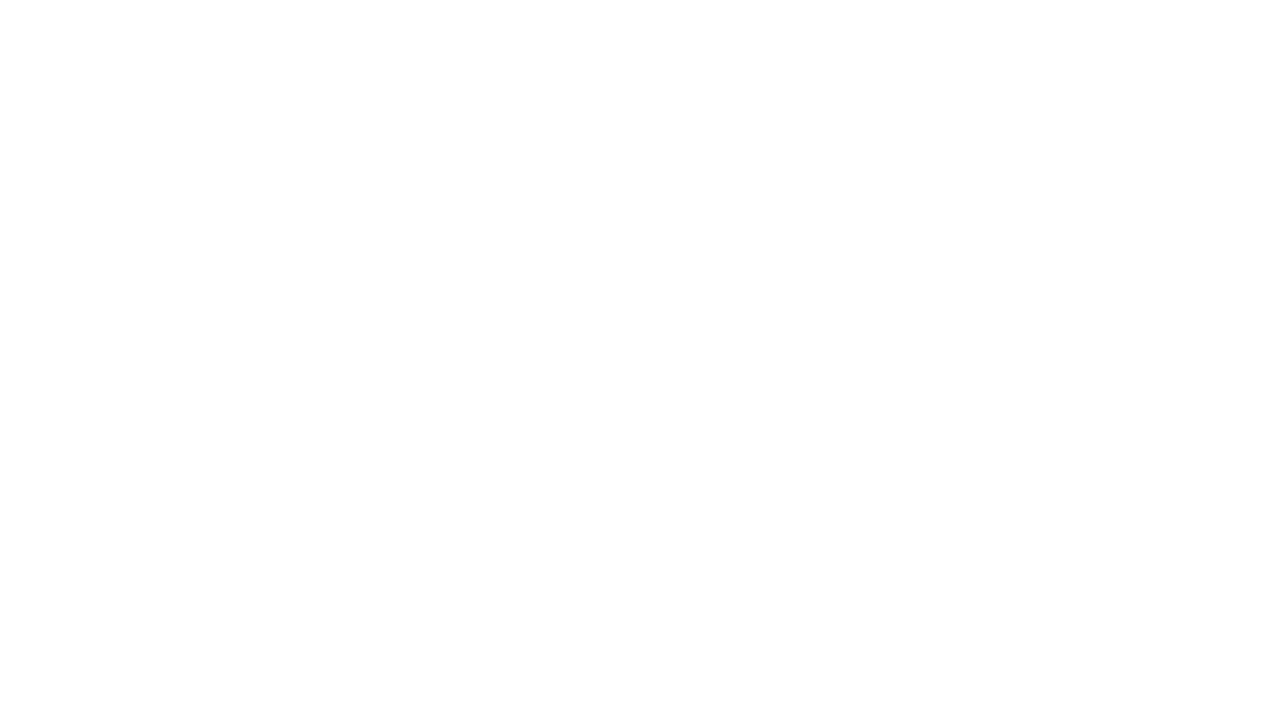
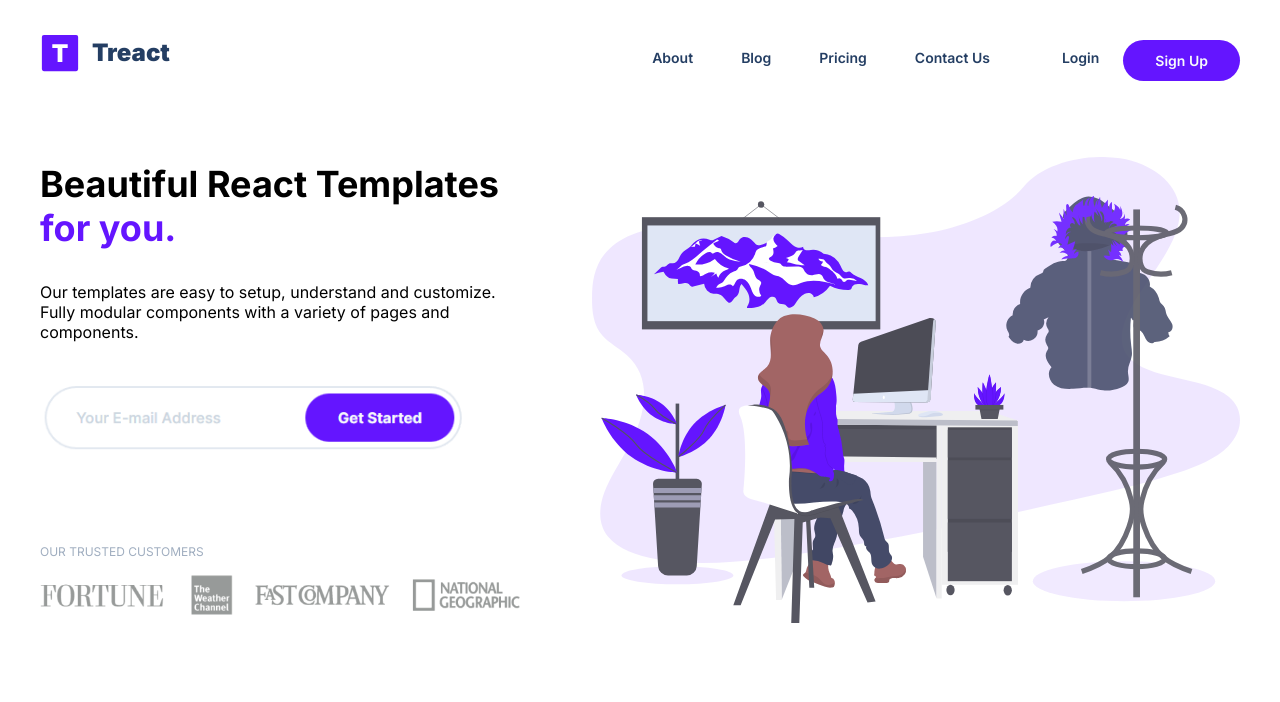
Before and after one commit to josephmoulton/TReact-site-copy, a plain HTML site: page index.html in a window 1280 px wide. Drawn offline with Linux system fonts and the light colour scheme.

Commit message:
landing page complted

```diff
--- a/index.html
+++ b/index.html
@@ -1,13 +1,77 @@
 <!DOCTYPE html>
 <html lang="en">
-<head>
-    <meta charset="UTF-8">
-    <meta http-equiv="X-UA-Compatible" content="IE=edge">
-    <meta name="viewport" content="width=device-width, initial-scale=1.0">
+  <head>
+    <meta charset="UTF-8" />
+    <meta http-equiv="X-UA-Compatible" content="IE=edge" />
+    <meta name="viewport" content="width=device-width, initial-scale=1.0" />
     <title>Document</title>
-    <link rel="stylesheet" href="./styles.css">
-</head>
-<body>
+    <link rel="stylesheet" href="./styles.css" />
+    <script
+      src="https://kit.fontawesome.com/0c9ce8e01c.js"
+      crossorigin="anonymous"
+    ></script>
+  </head>
 
-</body>
+  <body>
+    <section id="landing">
+      <div class="row">
+        <nav>
+          <div class="nav__logo--container">
+            <a href=""><img src="./assets/logo.svg" class="logo" alt="" /></a>
+            <a href="" class="nav__link nav__link--bold">Treact</a>
+          </div>
+          <ul class="nav__links">
+            <li><a href="" class="nav__link nav__link--normal">About</a></li>
+            <li><a href="" class="nav__link nav__link--normal">Blog</a></li>
+            <li><a href="" class="nav__link nav__link--normal">Pricing</a></li>
+            <li>
+              <a href="" class="nav__link nav__link--normal">Contact Us</a>
+            </li>
+            <li><a href="" class="nav__link nav__link--styled">Login</a></li>
+            <li>
+              <a href=""
+                ><button class="nav__link nav__link--primary">
+                  Sign Up
+                </button></a
+              >
+            </li>
+          </ul>
+        </nav>
+        <div class="landing__container">
+          <div class="landing__info">
+            <h1 class="landing__header">
+              Beautiful React Templates
+              <span class="text--purple">for you.</span>
+            </h1>
+            <p class="landing__text">
+              Our templates are easy to setup, understand and customize. Fully
+              modular components with a variety of pages and components.
+            </p>
+            <div class="landing__info--input">
+                <img src="./assets/button.png" class="landing__info--img" alt="">
+            </div>
+            <div class="landing__customers--container">
+              <p class="landing__customers--para">OUR TRUSTED CUSTOMERS</p>
+              <figure class="landing__customers--img--container">
+                <img
+                  src="./assets/customers.png"
+                  class="landing__customers--img"
+                  alt=""
+                />
+              </figure>
+            </div>
+          </div>
+          <div class="landing__info--image">
+            <figure class="landing__img--container">
+              <img
+                src="./assets/winter-designer.svg"
+                class="landing__img"
+                alt=""
+              />
+            </figure>
+          </div>
+        </div>
+      </div>
+    </section>
+  </body>
 </html>
--- a/styles.css
+++ b/styles.css
@@ -0,0 +1,165 @@
+@import url("https://fonts.googleapis.com/css2?family=Inter:wght@100;200;300;400;500;600;700;800;900&display=swap");
+
+/* UNIVERSAL CSS */
+
+* {
+  padding: 0;
+  margin: 0;
+  box-sizing: border-box;
+  font-family: "Inter", system-ui;
+}
+
+html {
+  scroll-behavior: smooth;
+}
+.row {
+  width: 100%;
+  max-width: 1200px;
+  margin: 0 auto;
+}
+
+body {
+  padding: 32px;
+}
+ul {
+  list-style: none;
+}
+
+a {
+  text-decoration: none;
+}
+
+button {
+  cursor: pointer;
+}
+
+button:active {
+  transform: translateY(1px);
+}
+
+.text--purple {
+  color: #6415ff;
+}
+/* NAV BAR */
+.logo {
+  width: 40px;
+  margin: 0 12px 0 0;
+}
+nav {
+  display: flex;
+  justify-content: space-between;
+  align-items: center;
+}
+
+.nav__logo--container {
+  display: flex;
+  justify-content: center;
+  align-items: center;
+  padding-bottom: 4px;
+}
+
+.nav__links {
+  display: flex;
+  align-items: center;
+}
+
+.nav__link {
+  font-size: 14px;
+  font-weight: 600;
+  color: #243e63;
+  padding: 0 0 4px;
+}
+.nav__link--normal {
+  margin: 0 24px;
+}
+
+.nav__link--normal:hover,
+.nav__link--styled:hover {
+  text-decoration: underline;
+}
+
+.nav__link--styled {
+  margin: 0 24px 0 48px;
+}
+
+.nav__link--primary {
+  padding: 12px 32px;
+  border: none;
+  background-color: #6415ff;
+  color: #f7fafc;
+  margin-top: 0.5rem;
+  border-radius: 9999px;
+  transition: background-color 300ms ease;
+}
+
+.nav__link--primary:hover {
+  text-decoration: none;
+  background-color: #5a14e7;
+}
+
+.nav__link--bold {
+  text-decoration: none;
+  padding: 0 0 4px;
+  margin-right: 24px;
+  font-size: 24px;
+  font-weight: 900;
+}
+
+/* LANDING */
+
+.landing__container {
+  padding: 76px 0;
+  display: flex;
+  justify-content: center;
+  align-items: center;
+}
+
+.landing__info {
+  width: 40%;
+}
+
+.landing__info--image {
+  width: 60%;
+}
+.landing__img--container{
+    display: flex;
+    justify-content: end;
+}
+.landing__img {
+  width: 90%;
+}
+
+.landing__header {
+  font-size: 36px;
+  font-weight: 700;
+}
+
+.landing__text {
+  margin: 32px 0;
+  font-size: 16px;
+  text-align: left;
+}
+
+.landing__info--input {
+  display: flex;
+}
+
+.landing__info--img {
+  width: 90%;
+}
+
+.landing__customers--container{
+    display: flex;
+    flex-direction: column;
+    margin-top: 80px;
+}
+
+.landing__customers--para{
+    font-size: 12px;
+    color: #A0Aec0;
+}
+.landing__customers--img{
+    width: 100%;
+    margin: 16px 0 0 ;
+    opacity: 60%;
+}
```
Also changed, not shown: assets/button.png (added), assets/customers.png (added).
